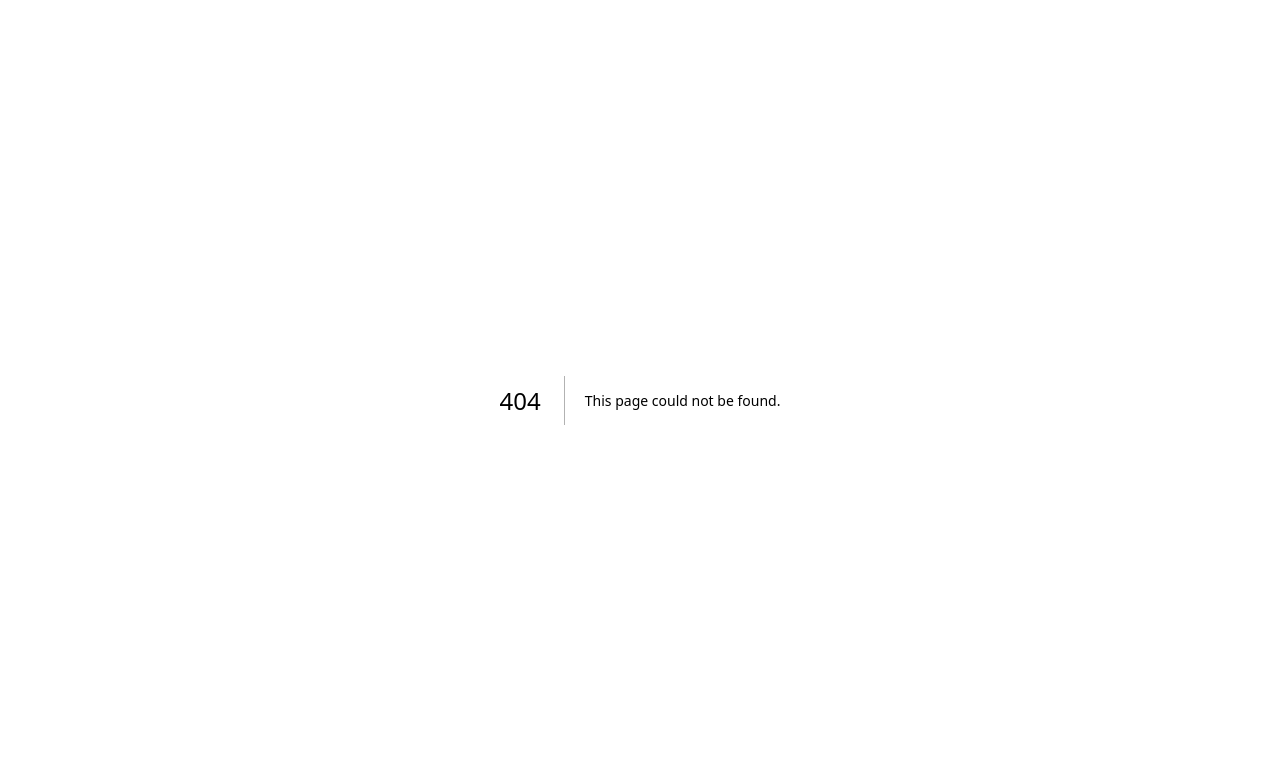
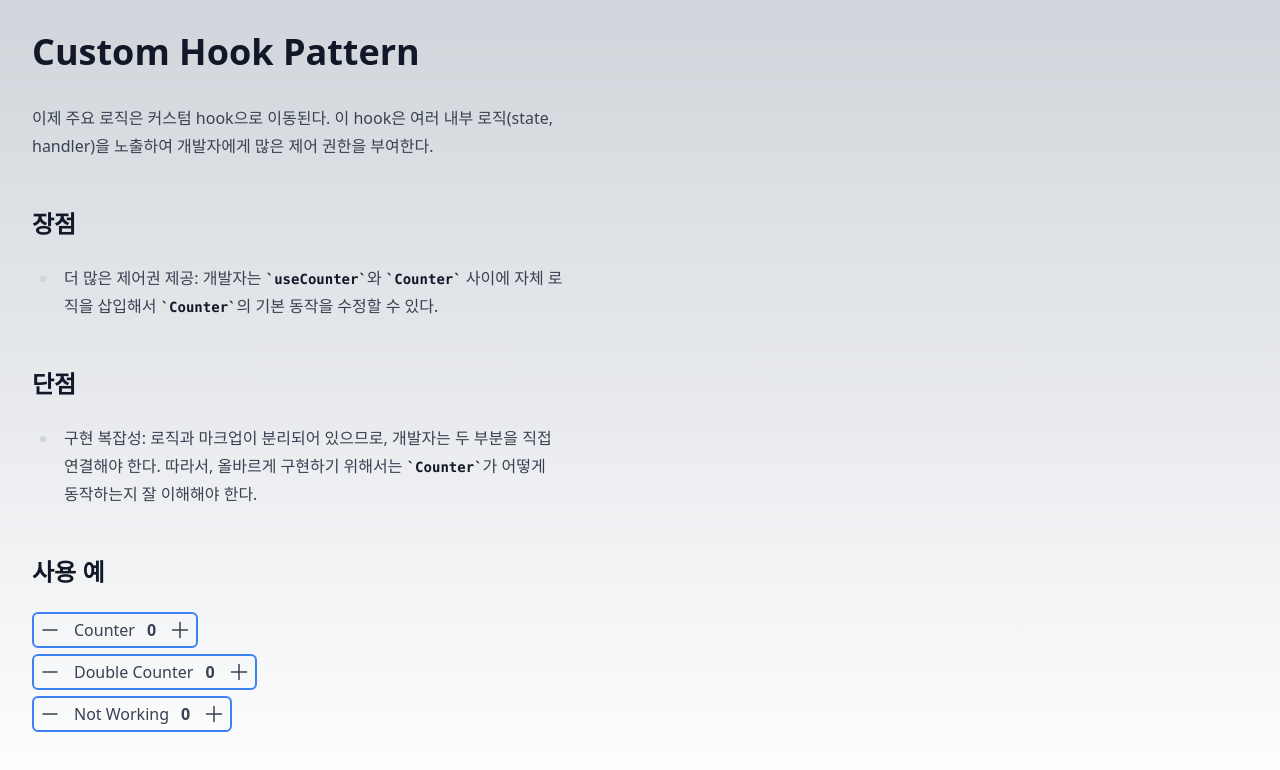
Before and after one commit to ony3000-lab/research-and-development, a Next.js app: page /design-patterns/custom-hook in a window 1280 px wide. Before the commit this address had no page. Shown: the top 770 px of the page. Built offline with nearby package versions, Linux system fonts and the light colour scheme.

Commit message:
docs: custom hook pattern 페이지 추가

```diff
--- /dev/null
+++ b/src/pages/design-patterns/custom-hook.tsx
@@ -0,0 +1,98 @@
+import PageHead from '@/components/PageHead';
+import { HookedCounter as Counter } from '@/3rd-party/Counter';
+import { useCounter } from '@/3rd-party/Counter/hooks';
+
+export default function CustomHook() {
+  const {
+    count: firstCount,
+    decrementHandler: firstDecrementHandler,
+    incrementHandler: firstIncrementHandler,
+  } = useCounter(0);
+  const {
+    count: secondCount,
+    decrementHandler: secondDecrementHandler,
+    incrementHandler: secondIncrementHandler,
+  } = useCounter(0);
+
+  const doubleDecrementHandler = () => {
+    secondDecrementHandler();
+    secondDecrementHandler();
+  };
+
+  const doubleIncrementHandler = () => {
+    secondIncrementHandler();
+    secondIncrementHandler();
+  };
+
+  return (
+    <>
+      <PageHead title="Custom Hook Pattern" />
+      <main className="prose min-h-screen p-8 dark:prose-invert">
+        <h1>Custom Hook Pattern</h1>
+
+        <p>
+          이제 주요 로직은 커스텀 hook으로 이동된다. 이 hook은 여러 내부 로직(state, handler)을
+          노출하여 개발자에게 많은 제어 권한을 부여한다.
+        </p>
+
+        <section>
+          <h2>장점</h2>
+
+          <ul>
+            <li>
+              <p>
+                더 많은 제어권 제공: 개발자는 <code>useCounter</code>와 <code>Counter</code> 사이에
+                자체 로직을 삽입해서 <code>Counter</code>의 기본 동작을 수정할 수 있다.
+              </p>
+            </li>
+          </ul>
+        </section>
+
+        <section>
+          <h2>단점</h2>
+
+          <ul>
+            <li>
+              <p>
+                구현 복잡성: 로직과 마크업이 분리되어 있으므로, 개발자는 두 부분을 직접 연결해야
+                한다. 따라서, 올바르게 구현하기 위해서는 <code>Counter</code>가 어떻게 동작하는지 잘
+                이해해야 한다.
+              </p>
+            </li>
+          </ul>
+        </section>
+
+        <section>
+          <h2>사용 예</h2>
+
+          <div>
+            <Counter value={firstCount}>
+              <Counter.Decrement onClick={firstDecrementHandler} />
+              <Counter.Label>Counter</Counter.Label>
+              <Counter.Count />
+              <Counter.Increment onClick={firstIncrementHandler} />
+            </Counter>
+          </div>
+
+          <div>
+            <Counter value={secondCount}>
+              <Counter.Decrement onClick={doubleDecrementHandler} />
+              <Counter.Label>Double Counter</Counter.Label>
+              <Counter.Count />
+              <Counter.Increment onClick={doubleIncrementHandler} />
+            </Counter>
+          </div>
+
+          <div>
+            <Counter value={0}>
+              <Counter.Decrement />
+              <Counter.Label>Not Working</Counter.Label>
+              <Counter.Count />
+              <Counter.Increment />
+            </Counter>
+          </div>
+        </section>
+      </main>
+    </>
+  );
+}
--- a/src/pages/design-patterns/index.tsx
+++ b/src/pages/design-patterns/index.tsx
@@ -52,6 +52,9 @@ export default function DesignPatterns() {
                   <li>
                     <Link href="/design-patterns/control-props">Control Props Pattern</Link>
                   </li>
+                  <li>
+                    <Link href="/design-patterns/custom-hook">Custom Hook Pattern</Link>
+                  </li>
                 </ol>
               </li>
             </ul>
```
